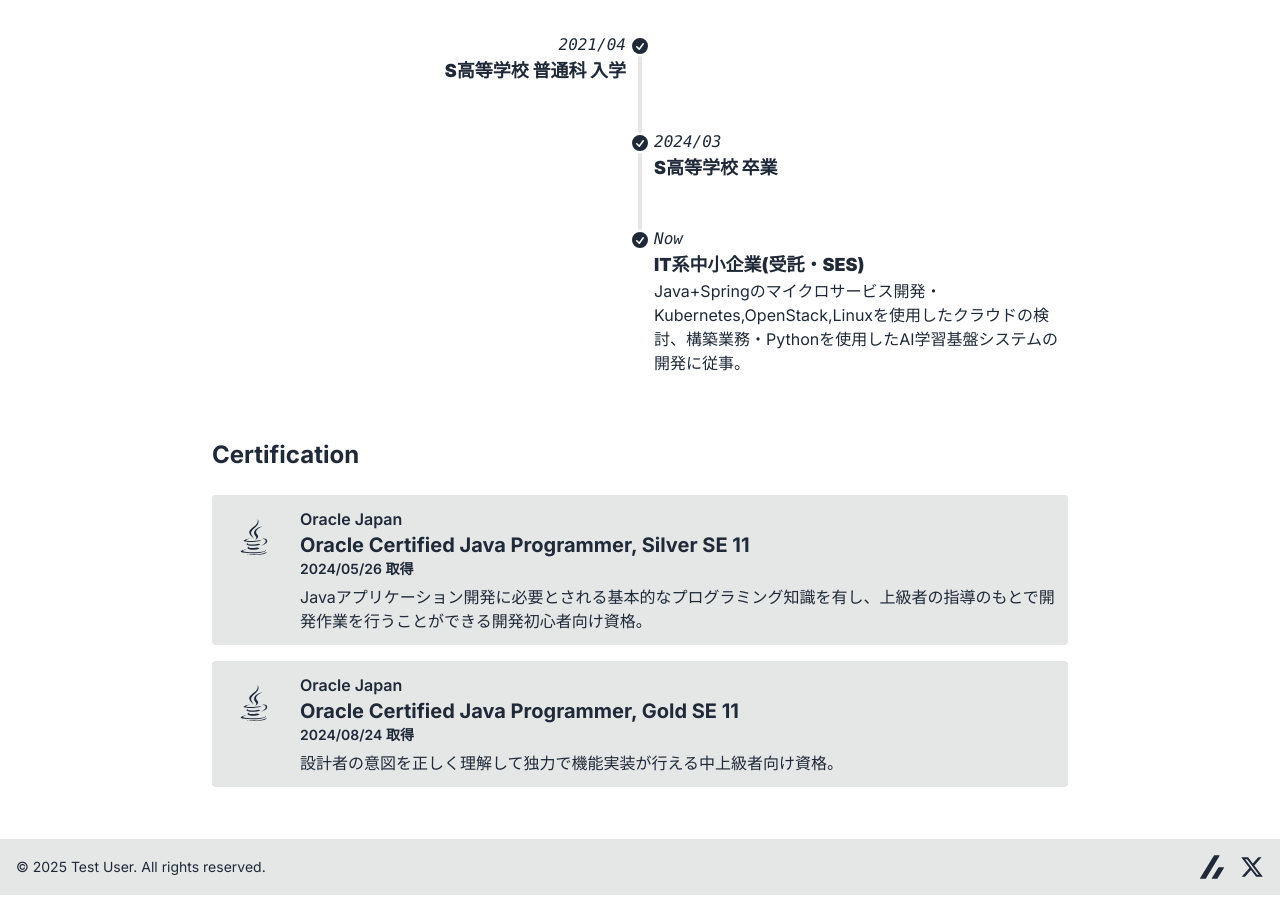
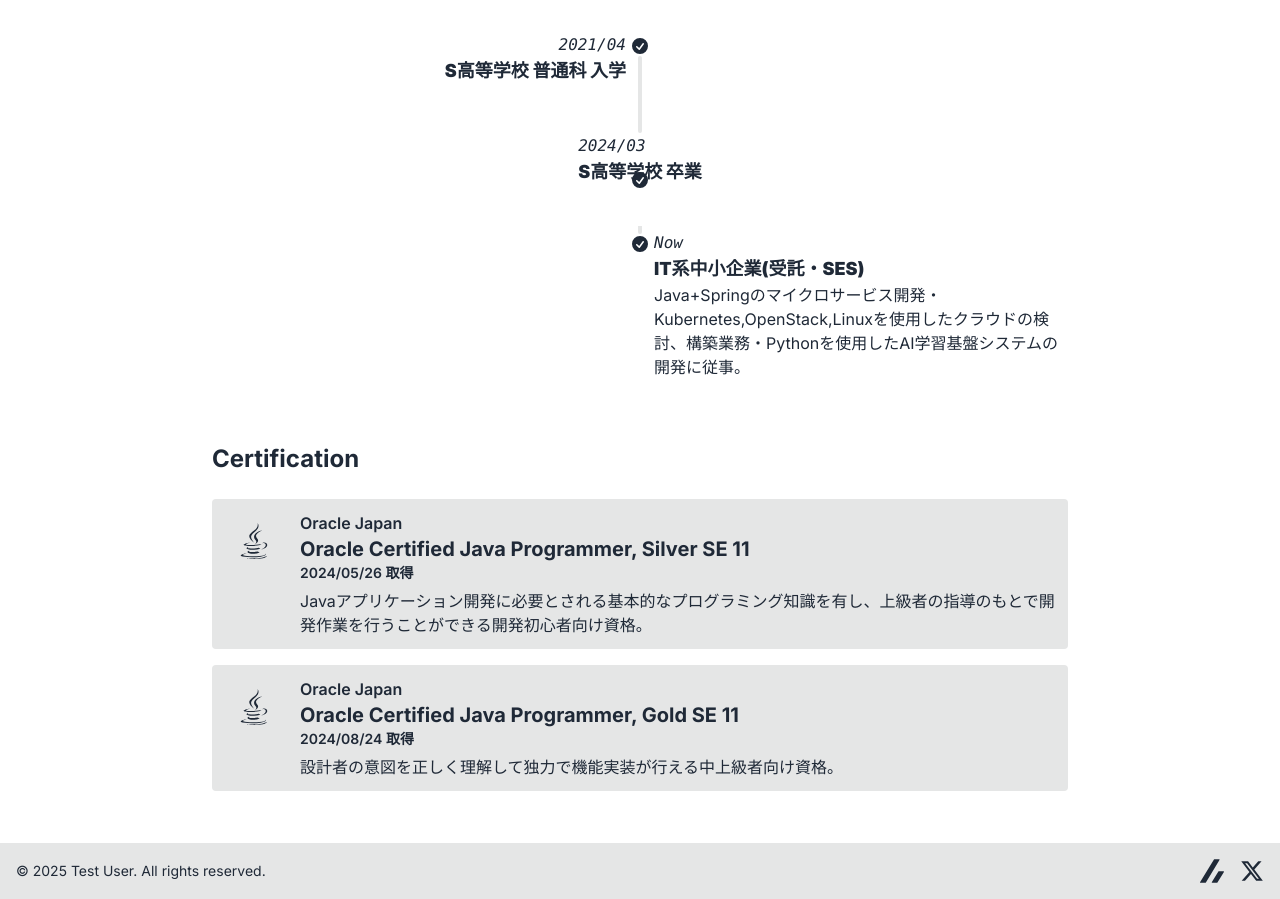
Before and after one commit to Milix-M/milix-m_tempest, a Next.js app in the folder web/: page /profile in a window 1280 px wide. Shown: the part 1260-2159 px from the top of the page. Built offline with nearby package versions, Linux system fonts and the light colour scheme.

Commit message:
fix html class

```diff
--- a/web/src/CustomSettings/CareerTimeline.tsx
+++ b/web/src/CustomSettings/CareerTimeline.tsx
@@ -39,7 +39,7 @@
               />
             </svg>
           </div>
-          <div className='timeline-end mb-10'>
+          <div className='timeline-middle mb-10'>
             <time className='font-mono italic'>2024/03</time>
             <div className='text-lg font-black'>S高等学校 卒業</div>
           </div>
```
